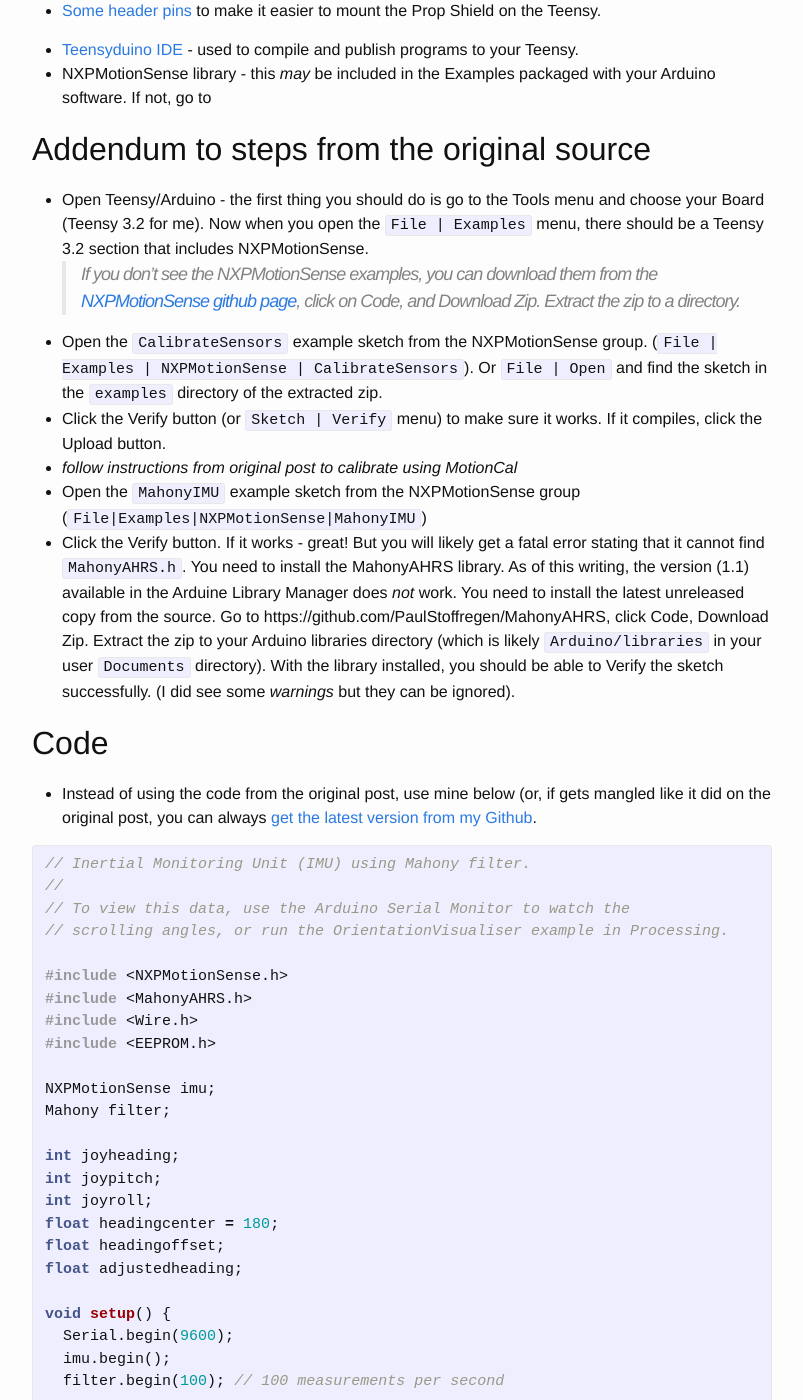
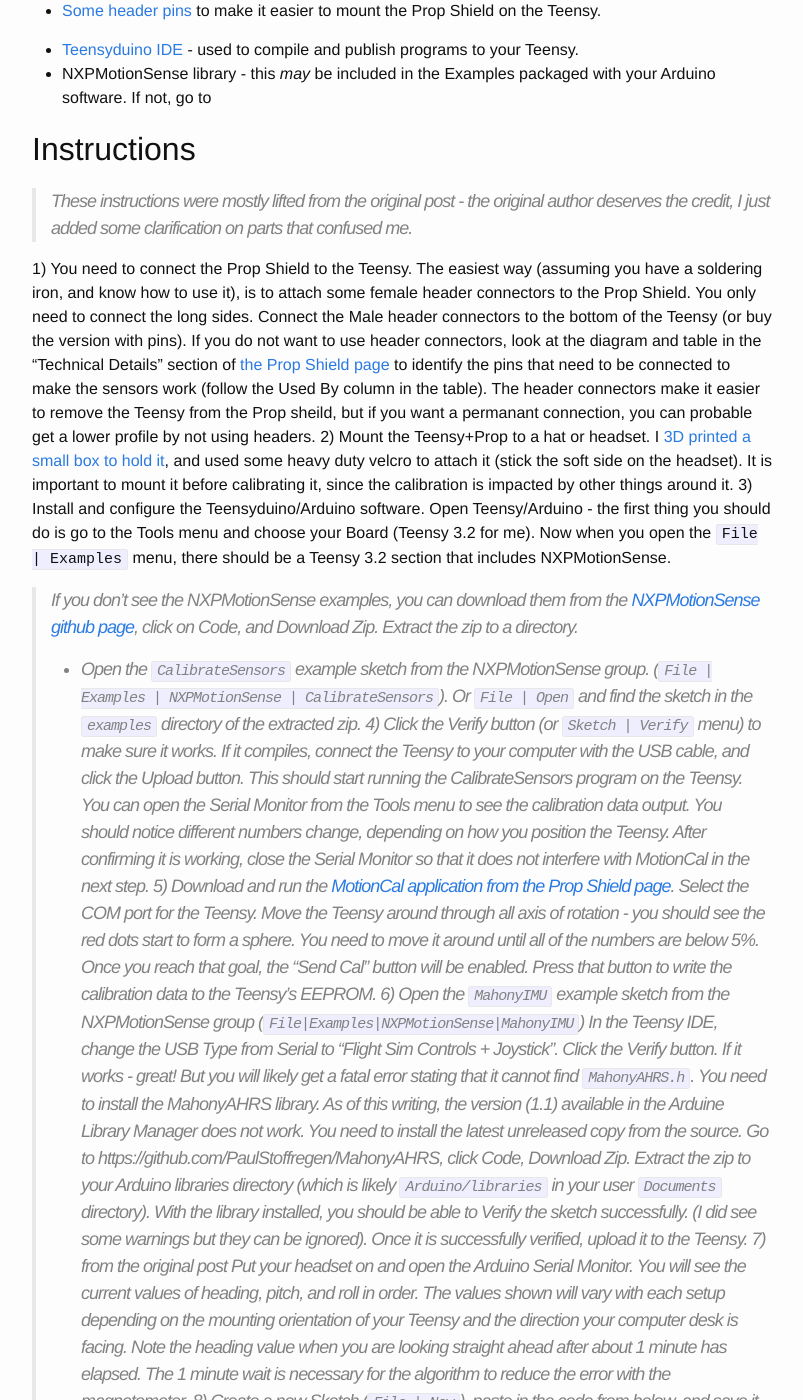
Before and after one commit to joshuaflanagan/blog, a Jekyll site: the page built from _posts/2020-07-18-build-your-own-head-tracker.markdown, in a window 1280 px wide and 1400 px high, scrolled down 776 px. Shown: the whole window, without its empty margins (238-1041 px from the left). Built offline with Jekyll 4.4.1, drawn with Linux system fonts in a browser that asks for light colours; some of the changed text lies outside the part shown.

Commit message:
Flesh out head tracker instructions

```diff
--- a/_posts/2020-07-18-build-your-own-head-tracker.markdown
+++ b/_posts/2020-07-18-build-your-own-head-tracker.markdown
@@ -45,22 +45,65 @@ head to your computer. I went with one of these 10ft cables (https://smile.amazo
 - NXPMotionSense library - this _may_ be included in the Examples packaged with your Arduino software. If not, go to
 
 
-## Addendum to steps from the original source
-- Open Teensy/Arduino - the first thing you should do is go to the Tools menu and choose your Board (Teensy 3.2 for me).
+## Instructions
+> These instructions were mostly lifted from the original post - the original
+author deserves the credit, I just added some clarification on parts that confused me.
+
+1) You need to connect the Prop Shield to the Teensy. The easiest way (assuming
+you have a soldering iron, and know how to use it), is to attach some female
+header connectors to the Prop Shield. You only need to connect the long sides.
+Connect the Male header connectors to the bottom of the Teensy (or buy the version with pins).
+If you do not want to use header connectors, look at the diagram and table in the
+"Technical Details" section of [the Prop Shield page](https://www.pjrc.com/store/prop_shield.html)
+to identify the pins that need to be connected to make the sensors work (follow
+the Used By column in the table). The header connectors make it easier to remove
+the Teensy from the Prop sheild, but if you want a permanant connection, you can
+probable get a lower profile by not using headers.
+2) Mount the Teensy+Prop to a hat or headset. I [3D printed a small box to hold it](https://www.thingiverse.com/thing:4546801),
+and used some heavy duty velcro to attach it (stick the soft side on the headset).
+It is important to mount it before calibrating it, since the calibration is
+impacted by other things around it.
+3) Install and configure the Teensyduino/Arduino software. Open Teensy/Arduino -
+the first thing you should do is go to the Tools menu and choose your Board (Teensy 3.2 for me).
 Now when you open the `File | Examples` menu, there should be a Teensy 3.2 section that includes NXPMotionSense.
 > If you don't see the NXPMotionSense examples, you can download them from
 the [NXPMotionSense github page](https://github.com/PaulStoffregen/NXPMotionSense), click on Code, and Download Zip. Extract the zip to a directory.
 - Open the `CalibrateSensors` example sketch from the NXPMotionSense group. (`File | Examples | NXPMotionSense | CalibrateSensors`).
 Or `File | Open` and find the sketch in the `examples` directory of the extracted zip.
-- Click the Verify button (or `Sketch | Verify` menu)
-to make sure it works. If it compiles, click the Upload button.
-- _follow instructions from original post to calibrate using MotionCal_
-- Open the `MahonyIMU` example sketch from the NXPMotionSense group (`File|Examples|NXPMotionSense|MahonyIMU`)
-- Click the Verify button. If it works - great! But you will likely get a fatal error stating that it cannot find `MahonyAHRS.h`.
+4) Click the Verify button (or `Sketch | Verify` menu)
+to make sure it works. If it compiles, connect the Teensy to your computer with
+the USB cable, and click the Upload button. This should start running the CalibrateSensors
+program on the Teensy. You can open the Serial Monitor from the Tools menu to
+see the calibration data output. You should notice different numbers change, depending
+on how you position the Teensy. After confirming it is working, close the Serial Monitor
+ so that it does not interfere with MotionCal in the next step.
+5) Download and run the [MotionCal application from the Prop Shield page](https://www.pjrc.com/store/prop_shield.html).
+Select the COM port for the Teensy. Move the Teensy around through all axis of rotation - you
+should see the red dots start to form a sphere. You need to move it around until
+all of the numbers are below 5%. Once you reach that goal, the "Send Cal" button
+will be enabled. Press that button to write the calibration data to the Teensy's EEPROM.
+6) Open the `MahonyIMU` example sketch from the NXPMotionSense group (`File|Examples|NXPMotionSense|MahonyIMU`)
+In the Teensy IDE, change the USB Type from Serial to "Flight Sim Controls + Joystick".
+Click the Verify button. If it works - great! But you will likely get a fatal error stating that it cannot find `MahonyAHRS.h`.
 You need to install the MahonyAHRS library. As of this writing, the version (1.1) available in the Arduine Library Manager
 does _not_ work. You need to install the latest unreleased copy from the source. Go to https://github.com/PaulStoffregen/MahonyAHRS,
 click Code, Download Zip. Extract the zip to your Arduino libraries directory (which is likely `Arduino/libraries` in your user `Documents` directory).
 With the library installed, you should be able to Verify the sketch successfully. (I did see some _warnings_ but they can be ignored).
+Once it is successfully verified, upload it to the Teensy.
+7) _from the original post_
+> Put your headset on and open the Arduino Serial Monitor. You will see the current values of heading, pitch, and roll in order.
+The values shown will vary with each setup depending on the mounting orientation
+of your Teensy and the direction your computer desk is facing. Note the heading
+value when you are looking straight ahead after about 1 minute has elapsed.
+The 1 minute wait is necessary for the algorithm to reduce the error with the magnetometer.
+8) Create a new Sketch (`File | New`), paste in the code from below, and save it as `HeadtrackJoystick`.
+Change the `headingcenter=328` in the `void setup()` function and set it to the
+heading value when looking at your computer (from the previous step). This determines
+the center position of the joystick.
+9) _from the original post_
+> Save the updated code to a safe place and flash the Teensy. It is now functioning as a USB joystick. You can view the output in the Arduino Serial Monitor for debugging if necessary, or launch the Windows "Set up USB Game Controllers" application to see windows receiving the data.
+10) _from the original post_
+> Launch OpenTrack and adjust the input to use the Teensy. Depending on your luck, you may need to invert axes to match your movement. You can also adjust sensitivity, smoothing, and define curves in OpenTrack. For the output settings, set the interface option as "Use TrackIR, hide FreeTrack" to be compatible with most TrackIR compatible applications. I highly recommend setting a bind key for "Center" under "Options" to have the software adjust the resting center. This is to account for small differences in your positioning as every time you use the head tracker, you will have a slightly different resting position.
 
 ## Code
 - Instead of using the code from the original post, use mine below (or, if gets mangled
```
